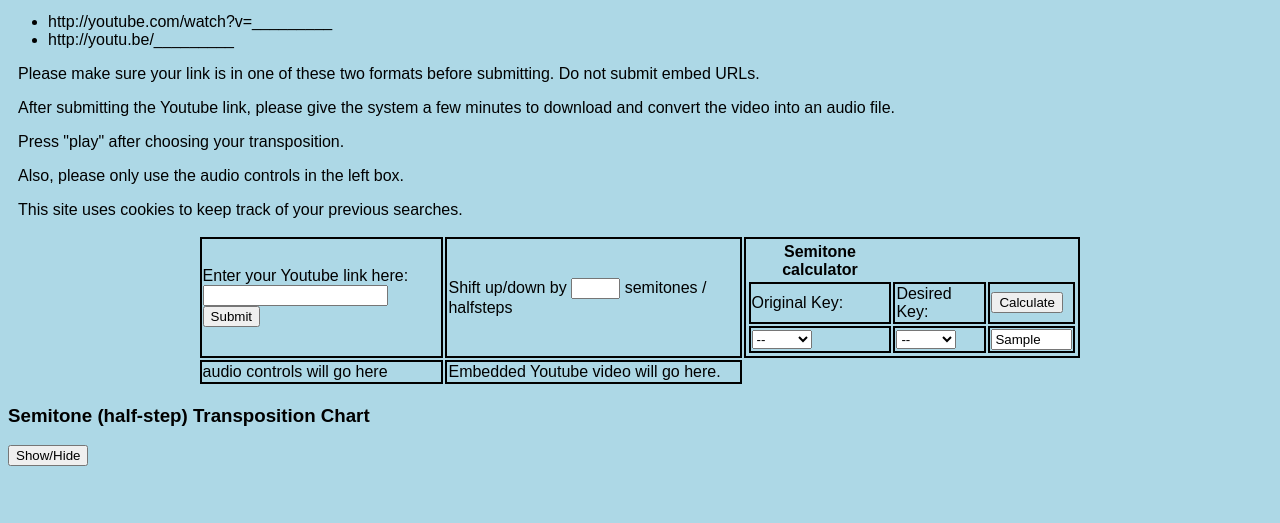
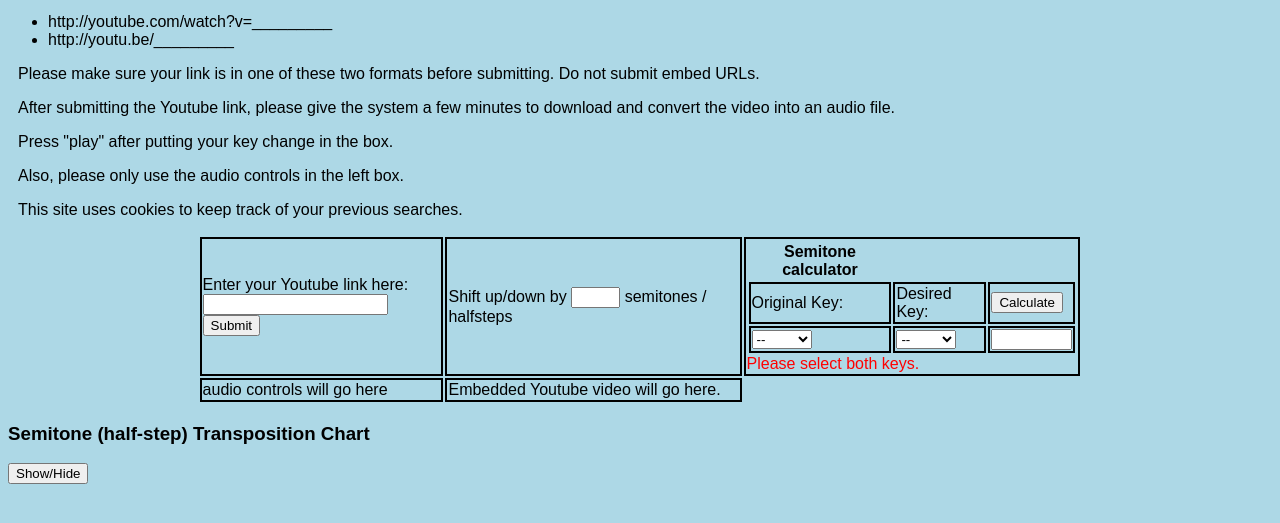
Before and after one commit to jasonfu9966/YTPS, a plain HTML site: page index.html in a window 1280 px wide. Both pictures are taken after typing "Sample" into the empty fields and a click on the button "Calculate". Shown: the part 101-624 px from the top of the page. Drawn offline with nearby package versions, Linux system fonts and the light colour scheme.

Commit message:
v2 removing alert

```diff
--- a/index.css
+++ b/index.css
@@ -26,3 +26,7 @@ table#chart tr:nth-child(odd) {
 td {
 	border: 2px solid black;
 }
+
+#calcError {
+	color:red;
+}
--- a/index.html
+++ b/index.html
@@ -19,7 +19,7 @@
 
 <p>Please make sure your link is in one of these two formats before submitting. Do not submit embed URLs.</p>
 <p>After submitting the Youtube link, please give the system a few minutes to download and convert the video into an audio file. </p>
-<p>Press "play" after choosing your transposition.</p>
+<p>Press "play" after putting your key change in the box.</p>
 <p>Also, please only use the audio controls in the left box.</p>
 <p>This site uses cookies to keep track of your previous searches.</p>
 </div>
@@ -83,6 +83,7 @@
 					</td>
 					<td><input type="textbox" id="calcResult" size=7></td></tr>
 					</table>
+					<div id="calcError">Please select both keys.</div>
 			</div>
 		</td>
 		</tr>
@@ -188,12 +189,23 @@
 		$('#transpositionChart').toggle();
 	}
 
+	function showCalcError() {
+		$('#calcError').show();
+	}
+
+	function hideCalcError() {
+		$('#calcError').hide();
+	}
+
+
 	function calcSemitone() {
 		var origKey = $('#origKey option:selected').val();
 		var desKey = $('#desKey option:selected').val();
 		if (origKey === "-1" || desKey === "-1") {
-			alert('Please select both keys.');
+			showCalcError();
+			$('#calcResult').val("");
 		} else {
+			hideCalcError();
 			var res = desKey - origKey;
 			if (res < -6)
 				res += 12;
@@ -207,6 +219,7 @@
 	$(function() { //document.ready
 		createTranspositionChart();
 		showHideChart();
+		hideCalcError();
 	});
 
 
```
